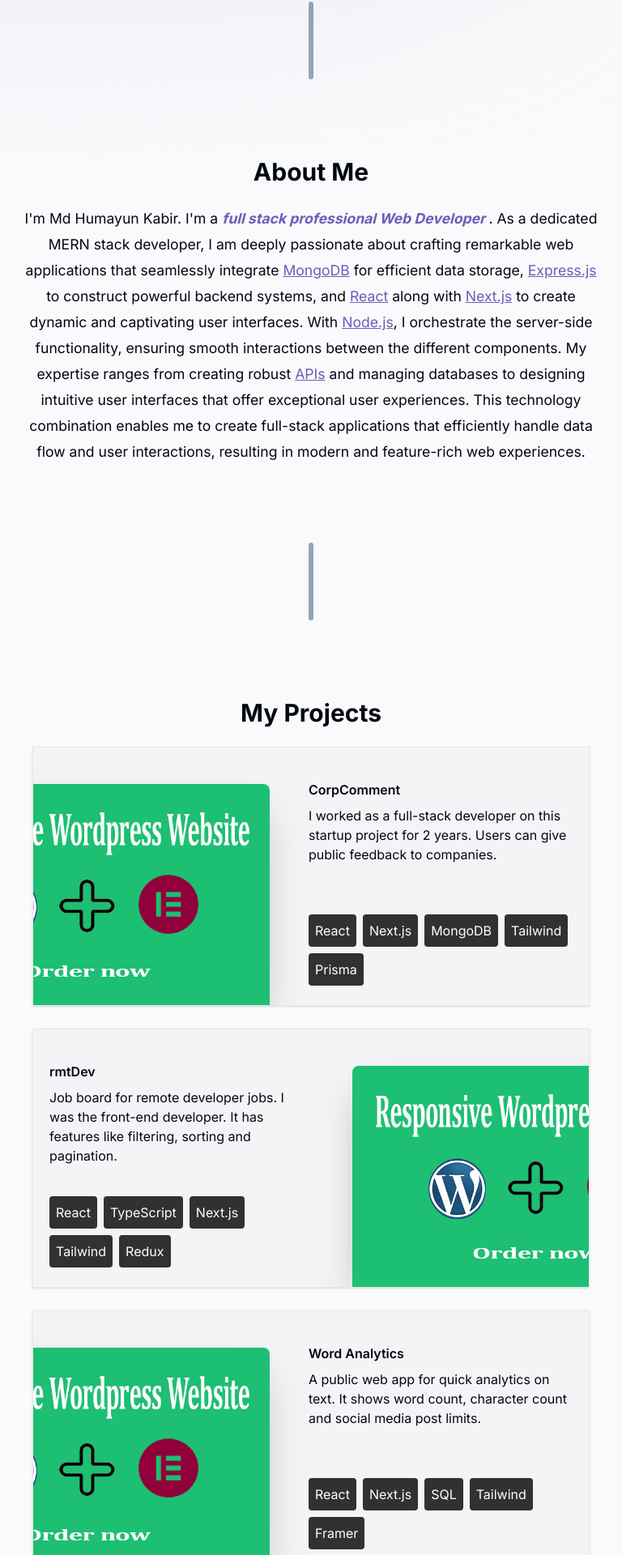
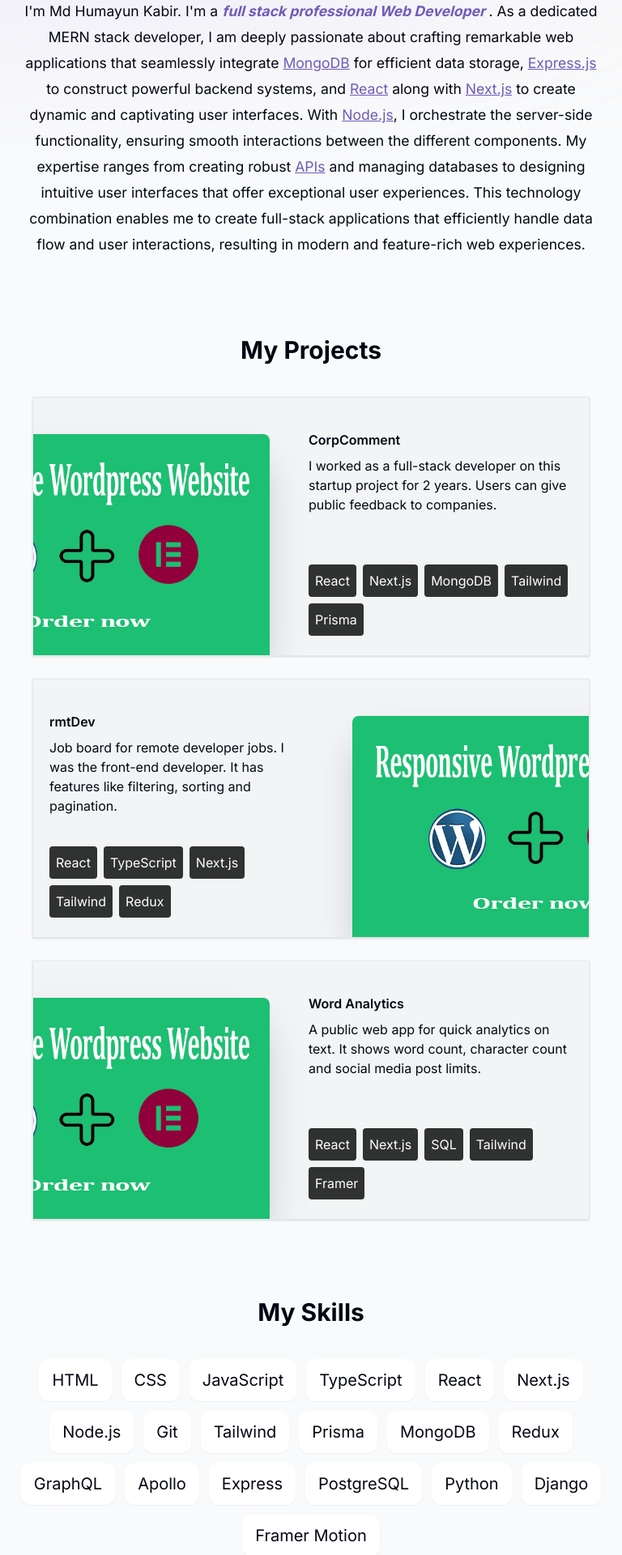
Before and after one commit to devhumayun/portfolio, a Next.js app: page / in a window 1280 px wide. Shown: the part 653-2573 px from the top of the page at 81% size, without its empty margins (256-1024 px from the left). Built offline with nearby package versions, Linux system fonts and the light colour scheme.

Commit message:
add skill section

```diff
--- a/app/layout.tsx
+++ b/app/layout.tsx
@@ -18,7 +18,7 @@ export default function RootLayout({
 }) {
   return (
     <html lang="en" className="!scroll-smooth">
-      <body className={`${inter.className} bg-gray-50 text-gray-950 relative pt-36 sm:pt-[15rem] h-[500rem]`}>
+      <body className={`${inter.className} bg-gray-50 text-gray-950 relative pt-36 sm:pt-[10rem] h-[500rem]`}>
 
         <div className="bg-[#fbe2e3] absolute top-[-6rem] -z-10 right-[11rem] h-[31.25rem] w-[31.25rem] rounded-full blur-[10rem] sm:w-[68.75rem] dark:bg-[#d1b6b7]"></div>
 
--- a/app/page.tsx
+++ b/app/page.tsx
@@ -2,15 +2,15 @@ import Intro from "@/components/intro";
 import SectionDivider from "@/components/section-divider"
 import About from "@/components/about"
 import Projects from "@/components/projects";
+import Skill from "@/components/skill";
 
 export default function Home() {
   return (
     <main className="flex flex-col items-center px-5">
       <Intro />
-      <SectionDivider />
       <About />
-      <SectionDivider />
       <Projects />
+      <Skill />
     </main>
   )
 }
--- a/components/about.tsx
+++ b/components/about.tsx
@@ -7,7 +7,7 @@ import { useSectionInView } from '@/libs/hooks'
 const About = () => {
   const {ref} = useSectionInView("About", 0.80)
   return (
-    <motion.section ref={ref} id='about' className='max-w-[45rem] text-center scroll-mt-[10rem]'
+    <motion.section ref={ref} id='about' className='max-w-[45rem] mb-24 text-center scroll-mt-[10rem]'
         initial={{ opacity: 0 , y: 100}}
         animate={{ opacity: 1, y: 0}}
         transition={{
--- a/components/intro.tsx
+++ b/components/intro.tsx
@@ -14,7 +14,7 @@ import { useSectionInView } from "@/libs/hooks";
 const Intro = () => {
   const {ref} = useSectionInView("Home")
   return (
-    <section ref={ref} id="home" className="max-w-[45rem] text-center mb-24 sm:mb-0 scroll-mt-[90rem]">
+    <section ref={ref} id="home" className="max-w-[45rem] text-center scroll-mt-[10rem] mb-24">
       <div className="flex justify-center items-center">
         <div className="relative">
           <motion.div
--- a/components/projects.tsx
+++ b/components/projects.tsx
@@ -18,7 +18,7 @@ const Projects = () => {
   return (
     <section
     ref={ref}
-      className="max-w-[45rem] text-center scroll-mt-[10rem]"
+      className="max-w-[45rem] text-center scroll-mt-[10rem] mb-24"
       id="projects"
     >
       <SectionHeading> My Projects </SectionHeading>
--- a/components/section-heading.tsx
+++ b/components/section-heading.tsx
@@ -4,7 +4,7 @@ type SecionHeadingProps = {
 }
 const SectionHeading = ({children}: SecionHeadingProps) => {
   return (
-    <h2 className='text-3xl font-bold mb-6 capitalize'> {children} </h2>
+    <h2 className='text-3xl font-bold mb-10 capitalize'> {children} </h2>
   )
 }
 
--- a/components/skill.tsx
+++ b/components/skill.tsx
@@ -1,11 +1,52 @@
-import React from 'react'
+"use client";
+import { skillsData } from "@/libs/data";
+import { motion } from "framer-motion";
+import React from "react";
+import SectionHeading from "./section-heading";
+import { useSectionInView } from "@/libs/hooks";
 
-const skill = () => {
+const Skill = () => {
+
+  const fadeInAnimationVariants = {
+    initial: {
+      opacity: 0,
+      y: 100,
+    },
+    animate: (index: number) => ({
+      opacity: 1,
+      y: 0,
+      transition: {
+        delay: 0.05 * index,
+      },
+    }),
+  };
+  const { ref } = useSectionInView("Skills");
   return (
-    <div>
+    <section
+      id="skills"
+      ref={ref}
+      className="scroll-mt-[10rem] mb-24 max-w-[45rem] text-center"
+    >
+      <SectionHeading> My Skills </SectionHeading>
+      <ul className="flex flex-wrap justify-center text-xl gap-3">
+        {skillsData.map((skill, index) => (
+          <motion.li
+            className="bg-white border-black/[.1] px-4 py-3 rounded-xl shadow-sm"
+            key={index}
+            variants={fadeInAnimationVariants}
+            initial="initial"
+            whileInView="animate"
+            custom={index}
+            viewport={{
+              once:true
+            }}
+          >
+            {skill}
+          </motion.li>
+        ))}
+      </ul>
+    </section>
+  );
+};
 
-    </div>
-  )
-}
-
-export default skill
+export default Skill;
```
